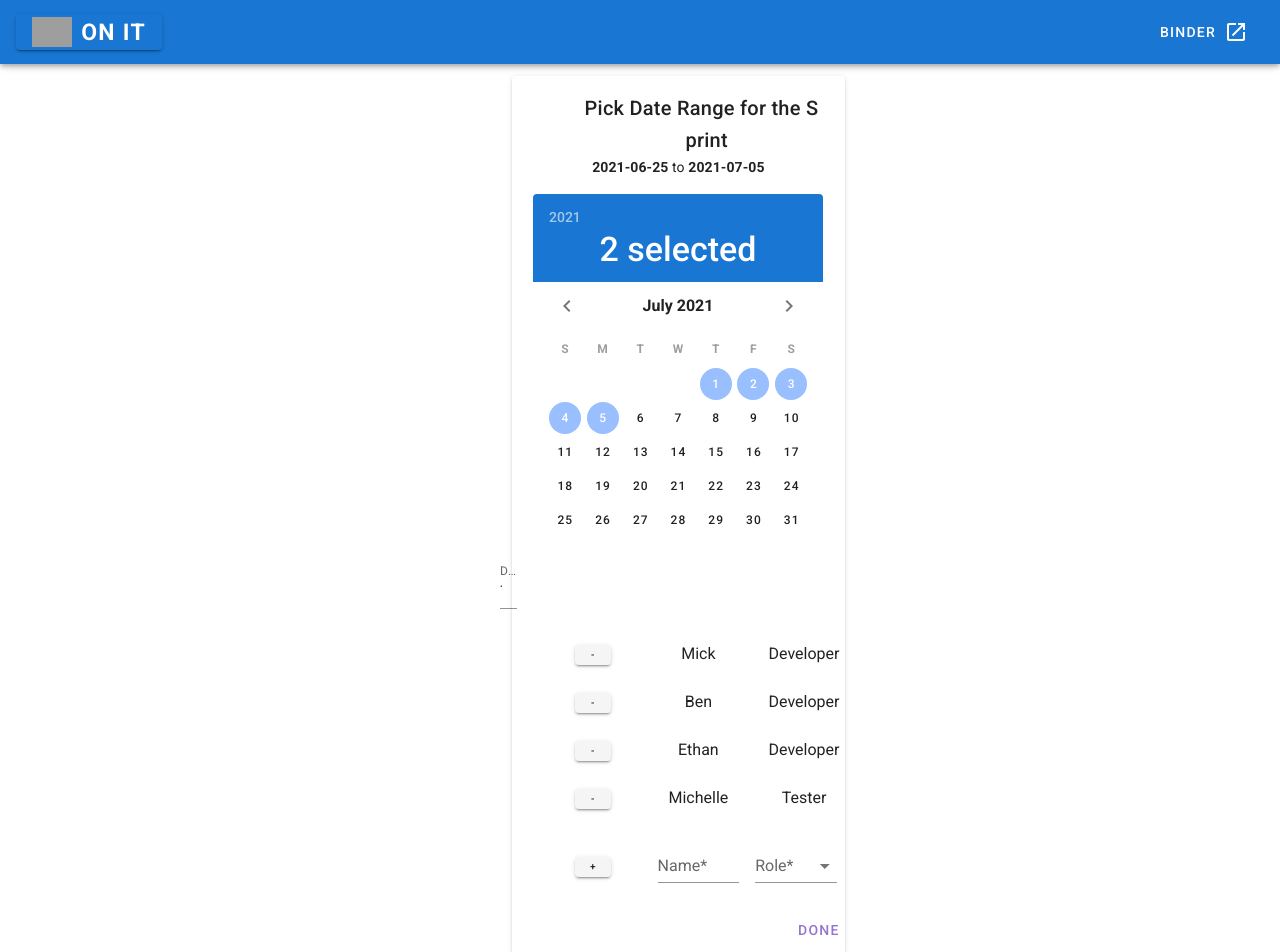
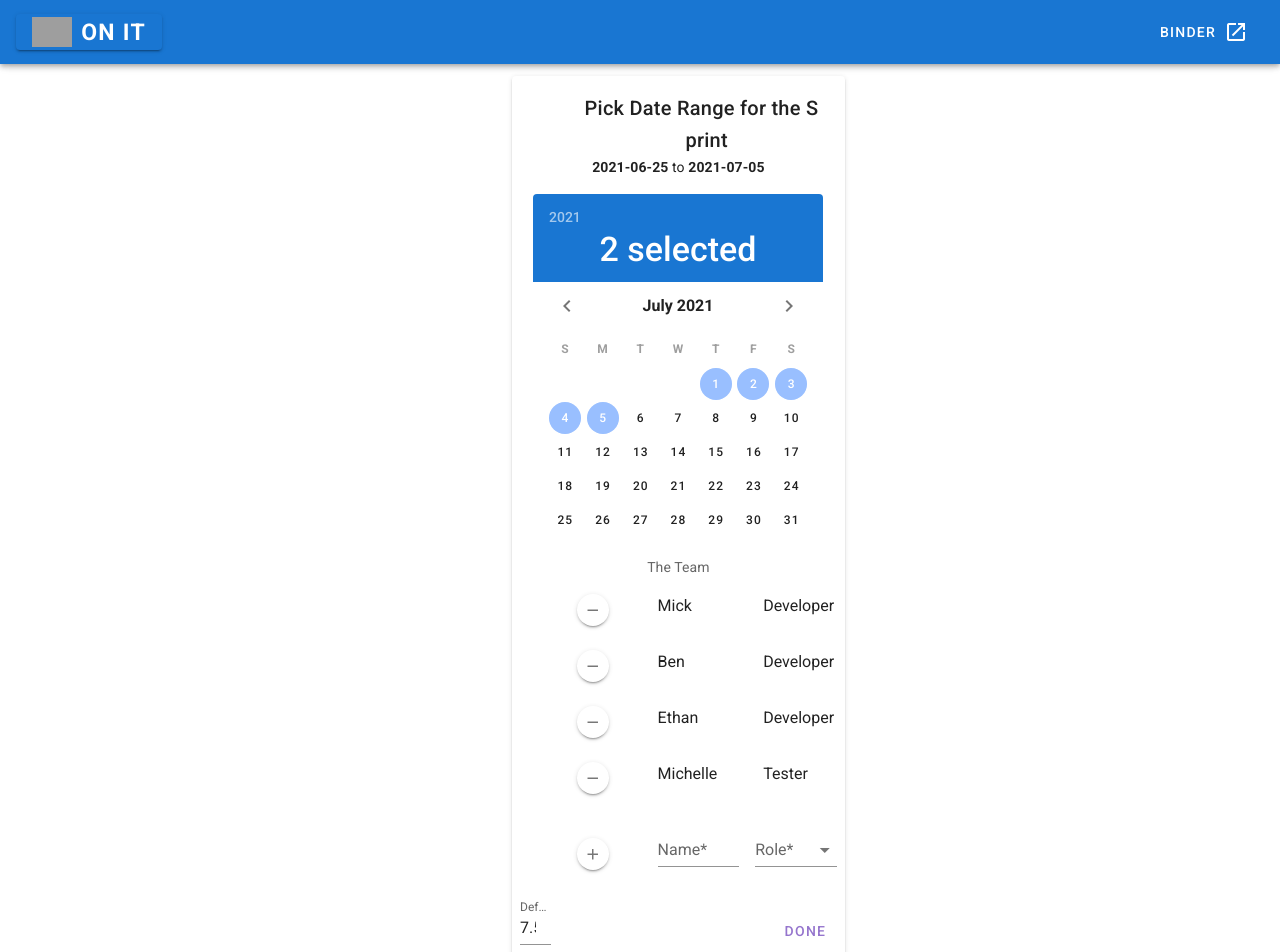
Before and after one commit to bangbangsoftware/onit, a Vue app: page /#/ in a window 1280 px wide. Before the commit this address led to /#/. Shown: the top 952 px of the page. Built offline with nearby package versions, Linux system fonts and the light colour scheme; grey boxes are pictures that could not be loaded.

Commit message:
Better Fab and default hours

```diff
--- a/package.json
+++ b/package.json
@@ -1,5 +1,5 @@
 {
-  "name": "doit",
+  "name": "On It!",
   "version": "0.1.0",
   "private": true,
   "scripts": {
--- /dev/null
+++ b/src/components/dates.css
@@ -0,0 +1,3 @@
+#app > div > main > div > div > div > div > div:nth-child(1) > div:nth-child(3) > div > div.v-picker__body.theme--light > div > div.v-date-picker-table.v-date-picker-table--date.theme--light {
+    height: unset
+}
--- a/src/components/dates.vue
+++ b/src/components/dates.vue
@@ -7,6 +7,7 @@
 <script>
 import Vue from "vue";
 import { addDays } from "date-fns";
+import "./dates.css";
 
 const DEFAULT_DAY_QTY = 10;
 
--- a/src/components/days.vue
+++ b/src/components/days.vue
@@ -159,11 +159,6 @@ export default Vue.extend({
   },
   props: ["people", "dateRange", "defaultHours"],
   methods: {
-    resetDates: function (dates: Array<string>) {
-      const from = new Date(dates[0]);
-      const to = new Date(dates[1]);
-      debugger;
-    },
     addDay: function () {
       const last = this.times[this.times.length - 1];
       const next = addDay(last, this.hoursPerDay);
@@ -239,7 +234,9 @@ export default Vue.extend({
     },
   },
   data: function () {
-    const hoursPerDay = this.defaultHours ? this.defaultHours : DEFAULT_HOURS;
+    const hoursPerDay = this.defaultHours
+      ? parseFloat(this.defaultHours)
+      : DEFAULT_HOURS;
     const times = initTimes(this.people, this.dateRange, hoursPerDay);
     const name = "";
     const role = "";
--- a/src/components/fill.css
+++ b/src/components/fill.css
@@ -23,14 +23,23 @@
     margin-right: 40px
 }
 
+.name {
+    min-width: 100px;
+    text-align-last: left;
+}
+
+.left {
+    text-align-last: left;
+}
+
 .people-grid {
     display: grid;
-    grid-template-columns: 0fr 1fr 5fr;
+    grid-template-columns: 0fr 5fr 5fr;
     padding-left: 12%;
 }
 
 .right-action {
-    margin-left: 80%;
+    margin-left: 70%;
 }
 
 .title {
@@ -56,8 +65,16 @@
     padding-left: 42%;
 }
 
+.bold {
+    font-weight: bold;
+}
+
+.no-height {
+    height: unset;
+}
+
 .d-hours {
-    width: 5%;
     text-align: center;
-    margin-left: 501%;
+    margin-left: 1%;
+    min-width: 100px;
 }
--- a/src/components/fill.vue
+++ b/src/components/fill.vue
@@ -2,24 +2,27 @@
   <div>
     <div class="fill-grid" v-if="showDays">
       <v-card :loading="loading" class="mx-auto my-12">
-          <v-card-title>What are the teams working hours?</v-card-title>
+        <v-card-title>What are the teams working hours?</v-card-title>
         <days
           v-on:times-changed="update($event)"
           v-bind:people="people"
+          v-bind:defaultHours="defaultHours"
           v-bind:dateRange="dateRange"
         ></days>
       </v-card>
       <div class="gap-right">
-      <v-card :loading="loading" class="mx-auto my-12">
+        <v-card :loading="loading" class="mx-auto my-12">
           <v-card-title>How are we busy?</v-card-title>
-        <work v-bind:timeBudget="timeBudget" v-bind:times="times"></work>
-      </v-card>
+          <work v-bind:timeBudget="timeBudget" v-bind:times="times"></work>
+        </v-card>
       </div>
     </div>
     <div v-else class="center">
       <v-card :loading="loading" class="mx-auto my-3">
         <div>
-          <v-card-title class="title">Pick Date Range for the Sprint</v-card-title>
+          <v-card-title class="title"
+            >Pick Date Range for the Sprint</v-card-title
+          >
           <v-card-subtitle
             ><b>{{ dateRange[0] }}</b> to
             <b>{{ dateRange[1] }}</b></v-card-subtitle
@@ -27,29 +30,28 @@
 
           <dates v-on:dates-picked="dates($event)"></dates>
         </div>
-        <v-row class="d-hours">
-          <v-text-field
-            type="number"
-            v-model="defaultHours"
-            label="Default Hours"
-          ></v-text-field>
-        </v-row>
+        <div class="d-hours"></div>
+        <v-card-subtitle class="bold">The Team</v-card-subtitle>
         <v-row
           class="people-grid"
           v-for="(person, peopleIndex) in people"
           v-bind:key="peopleIndex"
         >
           <v-col>
-            <v-btn x-small @click="drop(peopleIndex)">-</v-btn>
+            <v-btn x-small @click="drop(peopleIndex)" elevation="2" fab icon>
+              <v-icon>mdi-minus</v-icon>
+            </v-btn>
           </v-col>
-          <v-col> {{ person.name }} </v-col>
-          <v-col> {{ person.role }} </v-col>
+          <v-col class="name"> {{ person.name }} </v-col>
+          <v-col class="left"> {{ person.role }} </v-col>
         </v-row>
         <v-row class="add-grid">
           <v-col class="add-but">
-            <v-btn x-small @click="add()">+</v-btn>
+            <v-btn x-small @click="add()" elevation="2" fab icon>
+              <v-icon>mdi-plus</v-icon>
+            </v-btn>
           </v-col>
-          <v-col>
+          <v-col class="name">
             <v-text-field label="Name*" v-model="name" required></v-text-field>
           </v-col>
           <v-col>
@@ -62,8 +64,19 @@
             ></v-autocomplete>
           </v-col>
         </v-row>
-        <v-card-actions v-if="ready()" class="right-action">
-          <v-btn color="deep-purple lighten-2" text @click="done()">Done</v-btn>
+        <v-card-actions v-if="ready()">
+          <v-text-field
+            type="number"
+            v-model="defaultHours"
+            label="Default Hours"
+          ></v-text-field>
+          <v-btn
+            class="right-action"
+            color="deep-purple lighten-2"
+            text
+            @click="done()"
+            >Done</v-btn
+          >
         </v-card-actions>
       </v-card>
     </div>
@@ -109,6 +122,7 @@ export default Vue.extend({
       this.people.splice(index);
     },
     done: function () {
+      localStorage.setItem("defaultHours", "" + this.defaultHours);
       this.showDays = true;
     },
     update: function (update: any) {
@@ -117,6 +131,8 @@ export default Vue.extend({
     },
   },
   data: function () {
+    const dhString = localStorage.getItem("defaultHours");
+    const defaultHours = dhString ? parseFloat(dhString) : 7.5;
     return {
       showDays: false,
       dateRange: [],
@@ -124,7 +140,7 @@ export default Vue.extend({
       name: "",
       role: "",
       timeBudget: 0,
-      defaultHours: 7.5,
+      defaultHours,
       times: [],
     };
   },
--- a/src/components/work.vue
+++ b/src/components/work.vue
@@ -4,7 +4,6 @@
       <v-text-field label="Ticket link"></v-text-field>
           <v-btn class="butt"
             v-on:click="reset()"
-            small
             elevation="2"
             text
           >
@@ -38,7 +37,7 @@
           <v-btn
             class="butt"
             v-on:click="add(person.name, person.role)"
-            small
+            x-small
             elevation="2"
             fab
             icon
@@ -72,7 +71,7 @@
             <v-btn
               class="butt"
               v-on:click="take(person.name, personTimeIndex)"
-              small
+              x-small
               elevation="2"
               fab
               icon
```
